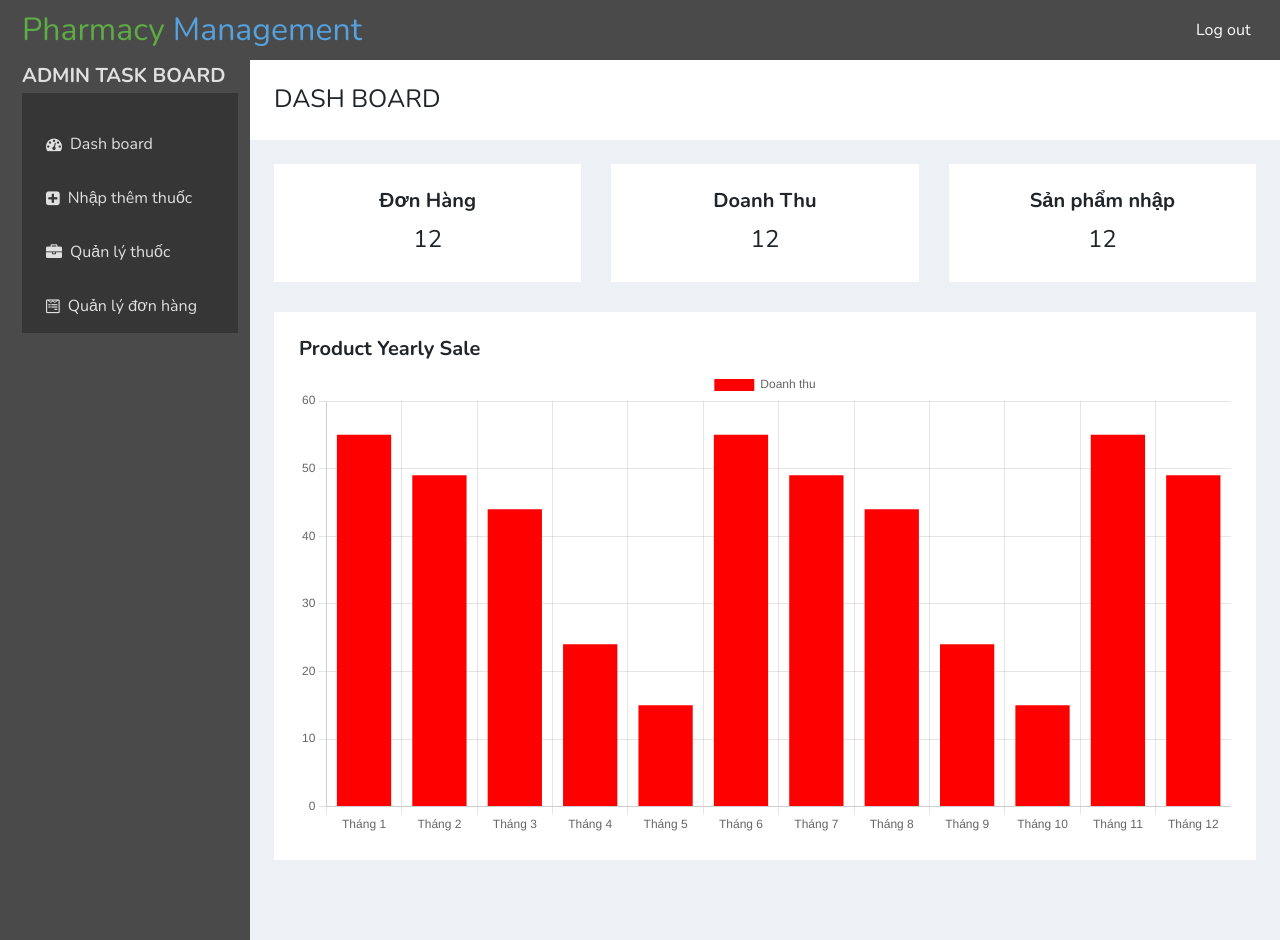
After one commit to sonhm3029/Pharmacity_Management, a web app: file FE_Static/html/dash_board.html in a window 1280 px wide. The commit adds this page. Run offline with its HTML, style and script files only (its server is not run), Linux system fonts and the light colour scheme; some libraries are stand-ins or nearby versions.

Commit message:
add dashboard

```diff
--- a/FE_Static/css/base.css
+++ b/FE_Static/css/base.css
@@ -53,3 +53,13 @@ html {
 .form-label {
     font-size: 1.6rem;
 }
+
+
+/* clears the ‘X’ from Internet Explorer */
+input[type=search]::-ms-clear { display: none; width : 0; height: 0; }
+input[type=search]::-ms-reveal { display: none; width : 0; height: 0; }
+/* clears the ‘X’ from Chrome */
+input[type="search"]::-webkit-search-decoration,
+input[type="search"]::-webkit-search-cancel-button,
+input[type="search"]::-webkit-search-results-button,
+input[type="search"]::-webkit-search-results-decoration { display: none; }
--- /dev/null
+++ b/FE_Static/css/dash_board.css
@@ -0,0 +1,25 @@
+
+.white-box.data-info {
+
+    margin-bottom: 30px;
+    padding: 25px;
+    background-color: white;
+}
+
+.box-title {
+    text-align: center;
+    display: block;
+    font-size: 2rem;
+    font-weight: 700!important;
+    margin-bottom: 8px;
+}
+
+.box-value {
+    text-align: center;
+    display: block;
+    font-size: 2.4rem;
+}
+
+#products-yearly-sale .box-title {
+    text-align: left;
+}
--- a/FE_Static/css/responsive.css
+++ b/FE_Static/css/responsive.css
@@ -1,7 +1,5 @@
 @media (max-width: 768px) {
-    .navbar-function .search-form {
-        display: none;
-    }
+
 }
 
 
@@ -57,3 +55,14 @@
         font-size: 1.4rem;
     }
 }
+
+@media (max-width: 1199px) {
+
+    .page-header-wrapper h1 {
+        font-size: 20px;
+    }
+
+    #product-management__function button {
+        display: none;
+    }
+}
--- a/FE_Static/css/style.css
+++ b/FE_Static/css/style.css
@@ -58,7 +58,7 @@ body {
 
 .search-form button {
     border: none;
-    color: white;
+    color: black;
     height: var(--search-form-height);
     margin-right: 5px;
     border-radius: 5px;
@@ -155,9 +155,10 @@ body {
 /* Main content */
 .main-content {
     flex: 1;
-    background-color: wheat;
+    background-color: white;
     min-height: 100vh;
 }
+
 /* End main content */
 
 /* End page layout wrapper */
--- /dev/null
+++ b/FE_Static/html/dash_board.html
@@ -0,0 +1,172 @@
+<!DOCTYPE html>
+<html lang="en">
+<head>
+    <meta charset="UTF-8">
+    <meta http-equiv="X-UA-Compatible" content="IE=edge">
+    <meta name="viewport" content="width=device-width, initial-scale=1.0">
+    <title>Pharmacity</title>
+    <!-- Latest compiled and minified CSS -->
+    <link rel="stylesheet" href="https://maxcdn.bootstrapcdn.com/bootstrap/4.5.2/css/bootstrap.min.css">
+
+    <!-- jQuery library -->
+    <script src="https://ajax.googleapis.com/ajax/libs/jquery/3.5.1/jquery.min.js"></script>
+
+    <!-- Popper JS -->
+    <script src="https://cdnjs.cloudflare.com/ajax/libs/popper.js/1.16.0/umd/popper.min.js"></script>
+
+    <!-- Latest compiled JavaScript -->
+    <script src="https://maxcdn.bootstrapcdn.com/bootstrap/4.5.2/js/bootstrap.min.js"></script>
+    <!-- Chart js -->
+    <script src="https://cdnjs.cloudflare.com/ajax/libs/Chart.js/3.5.1/chart.min.js" integrity="sha512-Wt1bJGtlnMtGP0dqNFH1xlkLBNpEodaiQ8ZN5JLA5wpc1sUlk/O5uuOMNgvzddzkpvZ9GLyYNa8w2s7rqiTk5Q==" crossorigin="anonymous" referrerpolicy="no-referrer"></script>
+    <link rel="stylesheet" href="../css/base.css">
+    <link rel="stylesheet" href="../css/style.css">
+    <link rel="stylesheet" href="../css/dash_board.css">
+    <link rel="stylesheet" href="../css/responsive.css">
+    <link href="https://fonts.googleapis.com/css2?family=Nunito:wght@300;400;700;900&display=swap" rel="stylesheet">
+    <link rel="stylesheet" href="https://cdnjs.cloudflare.com/ajax/libs/font-awesome/4.7.0/css/font-awesome.min.css">
+    <link href="https://fonts.googleapis.com/icon?family=Material+Icons" rel="stylesheet">
+</head>
+<body>
+    <!-- Top bar -->
+    <header class="topbar">
+        <nav class="navbar top-navbar navbar-expand-md navbar-dark">
+            <a class="navbar-brand" href="./dash_board.html">
+                <p style="color: var(--logo-color-2);">Pharmacy<span style="color: var(--logo-color-1);"> Management</span></p>
+                <img src="/public/img/logo-vector.png" alt="" class="logo-pharmacy" style="display: none;">
+            </a>
+
+
+            <div class="navbar-function">
+                <!-- Log out btn -->
+                <a href="./login.html" class="btn btn-outline-success log-out-btn">Log out</a>
+            </div>
+        </nav>
+    </header>
+
+    <div class="page-layout-wrapper">
+        <!-- Left side bar -->
+        <aside class="left-sidebar">
+            <h1 class="sidebar-nav__name">
+                Admin Task board
+            </h1>
+            <nav class="sidebar-wrapper">
+                <ul class="sidebar-nav">
+                    <li class="sidebar-nav__item">
+                        <a href="" class="sidebar-task__link">
+                            <i class="fa fa-dashboard"></i>
+                            <span>Dash board</span>
+                        </a>
+                    </li>
+                    <li class="sidebar-nav__item">
+                        <a href="./create.html" class="sidebar-task__link">
+                            <i class="fa fa-plus-square"></i>
+                            <span>Nhập thêm thuốc</span>
+                        </a>
+                    </li>
+                    <li class="sidebar-nav__item">
+                        <a href="./edit.html" class="sidebar-task__link">
+                            <i class="fa fa-briefcase" aria-hidden="true"></i>
+                            <span>Quản lý thuốc</span>
+                        </a>
+                    </li>
+                    <li class="sidebar-nav__item">
+                        <a href="" class="sidebar-task__link">
+                            <i class="fa fa-wpforms"></i>
+                            <span>Quản lý đơn hàng</span>
+                        </a>
+                    </li>
+
+                    <!-- <li class="sidebar-nav__item">
+                        <a href="" class="sidebar-task__link">
+                            <i class="fa fa-truck"></i>
+                        </a>
+                    </li> -->
+                </ul>
+            </nav>
+        </aside>
+
+        <!-- Main content  -->
+        <div class="main-content">
+            <div class="page-header-wrapper">
+                <h1>DASH BOARD</h1>
+            </div>
+            <div class="page-content-wrapper">
+                <div class="row justify-content-center">
+                    <div class="col-lg-4 col-md-12">
+                        <div class="white-box data-info">
+                            <h3 class="box-title">Đơn Hàng</h3>
+                            <span class="box-value">12</span>
+                        </div>
+                    </div>
+                    <div class="col-lg-4 col-md-12">
+                        <div class="white-box data-info">
+                            <h3 class="box-title">Doanh Thu</h3>
+                            <span class="box-value">12</span>
+                        </div>
+                    </div>
+                    <div class="col-lg-4 col-md-12">
+                        <div class="white-box data-info">
+                            <h3 class="box-title">Sản phẩm nhập</h3>
+                            <span class="box-value">12</span>
+                        </div>
+                    </div>
+                </div>
+                <div class="row" id="products-yearly-sale">
+                    <div class="col-md-12 col-lg-12">
+                        <div class="white-box data-info">
+                            <h3 class="box-title">Product Yearly Sale</h3>
+
+                            <!--Chart -->
+                            <canvas id="product-yearly-sale__chart" width="100%"></canvas>
+                            <script>
+
+                                //X axis
+                                let months = ["Tháng 1", "Tháng 2","Tháng 3","Tháng 4",
+                                            "Tháng 5","Tháng 6","Tháng 7","Tháng 8",
+                                            "Tháng 9","Tháng 10","Tháng 11","Tháng 12"];
+
+
+                                // Y axis
+                                let profit =[55, 49, 44, 24, 15,55, 49, 44, 24, 15,55, 49];
+
+                                let bar_color = ["red"];
+
+                                // Chart.defaults.font.size = 16;
+                                new Chart("product-yearly-sale__chart", {
+                                    type: "bar",
+                                    data: {
+                                        labels: months,
+                                        datasets: [{
+                                            label:'Doanh thu',
+                                            backgroundColor: "red",
+                                            data: profit
+                                        }]
+                                    },
+                                    options: {
+                                        legend: {
+                                            display: false
+                                        },
+                                        title: {
+                                            display: true,
+                                            text: 'Doanh thu bán hàng năm 2021'
+
+                                        },
+                                        scales: {
+                                            y: {
+                                                beginAtZero: true
+                                            }
+                                        }
+                                    }
+                                });
+                            </script>
+                        </div>
+                    </div>
+                </div>
+            </div>
+        </div>
+    </div>
+
+
+    <script src="../js/script.js"></script>
+</body>
+</html>
```
Also changed, not shown: FE_Static/css/create.css (+1 -8 lines), FE_Static/css/manage.css (+12 -1 lines), FE_Static/html/create.html (+31 -16 lines), FE_Static/html/edit.html (+27 -11 lines), FE_Static/html/layout.html (+2 -10 lines).
